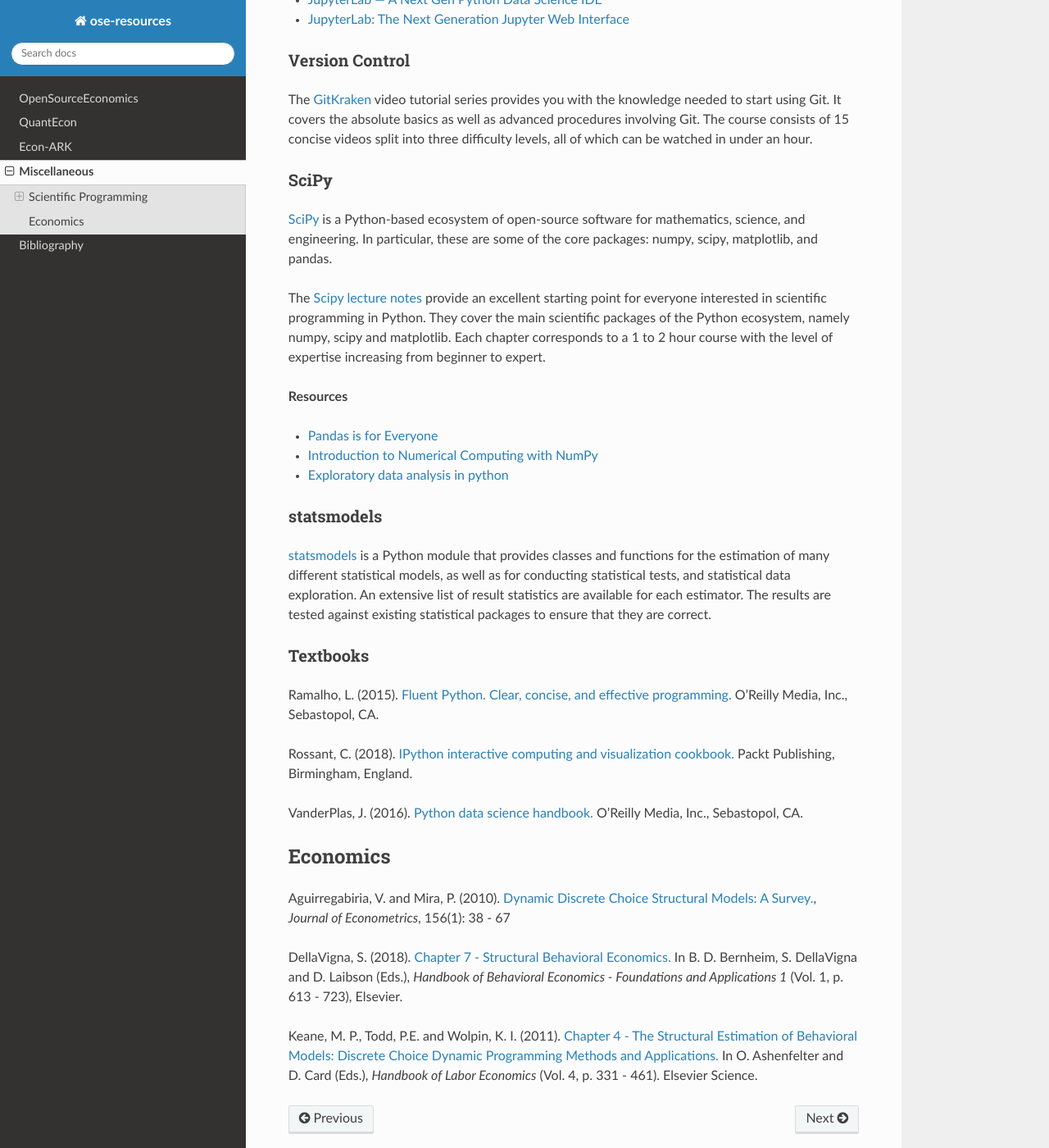
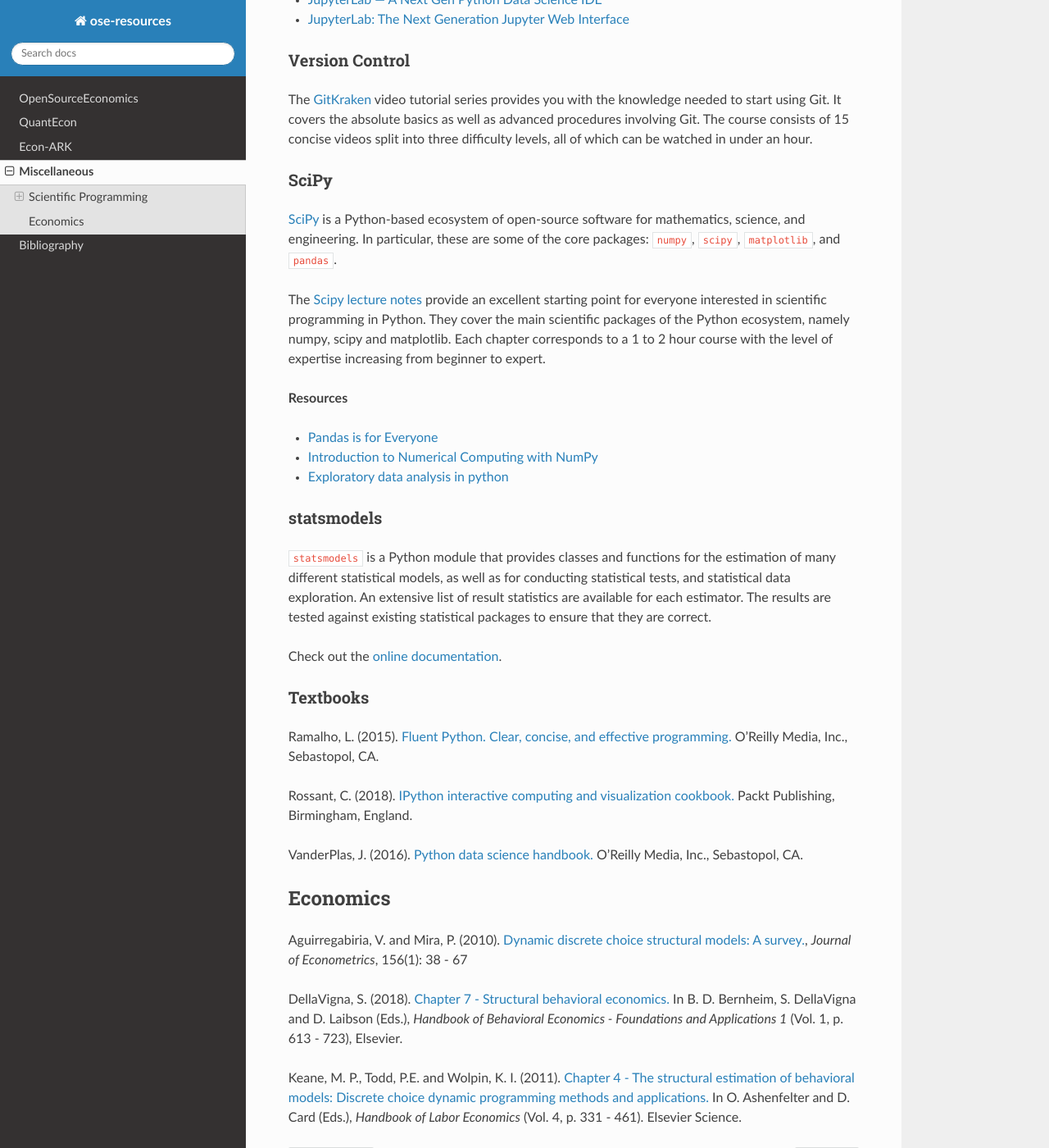
Before and after one commit to MargaritaRad/ose-resources, a Sphinx documentation site: the page built from docs/source/miscellaneous.rst, in a window 1280 px wide and 1400 px high, scrolled down 664 px. Shown: the whole window at 82% size. Built offline with Sphinx 7.4.7 and the Read the Docs theme 2.0.0, drawn with Linux system fonts in a browser that asks for light colours.

Commit message:
updated statsmodels entry, changed reference capitalization to apa

```diff
--- a/docs/source/miscellaneous.rst
+++ b/docs/source/miscellaneous.rst
@@ -30,7 +30,7 @@ The `GitKraken <https://www.gitkraken.com/resources/learn-git>`_ video tutorial
 SciPy
 *****
 
-`SciPy <https://www.scipy.org>`_ is a Python-based ecosystem of open-source software for mathematics, science, and engineering. In particular, these are some of the core packages: numpy, scipy, matplotlib, and pandas.
+`SciPy <https://www.scipy.org>`_ is a Python-based ecosystem of open-source software for mathematics, science, and engineering. In particular, these are some of the core packages: ``numpy``, ``scipy``, ``matplotlib``, and ``pandas``.
 
 The `Scipy lecture notes <https://scipy-lectures.org/>`_ provide an excellent starting point for everyone interested in scientific programming in Python. They cover the main scientific packages of the Python ecosystem, namely numpy, scipy and matplotlib. Each chapter corresponds to a 1 to 2 hour course with the level of expertise increasing from beginner to expert.
 
@@ -45,7 +45,9 @@ The `Scipy lecture notes <https://scipy-lectures.org/>`_ provide an excellent st
 statsmodels
 ***********
 
-`statsmodels <https://www.statsmodels.org>`_ is a Python module that provides classes and functions for the estimation of many different statistical models, as well as for conducting statistical tests, and statistical data exploration. An extensive list of result statistics are available for each estimator. The results are tested against existing statistical packages to ensure that they are correct.
+``statsmodels`` is a Python module that provides classes and functions for the estimation of many different statistical models, as well as for conducting statistical tests, and statistical data exploration. An extensive list of result statistics are available for each estimator. The results are tested against existing statistical packages to ensure that they are correct.
+
+Check out the `online documentation <https://www.statsmodels.org>`_.
 
 Textbooks
 **********
@@ -60,8 +62,8 @@ VanderPlas, J. (2016). `Python data science handbook. <https://www.oreilly.com/l
 Economics
 ----------
 
-Aguirregabiria, V. and Mira, P. (2010). `Dynamic Discrete Choice Structural Models: A Survey. <https://www.sciencedirect.com/science/article/pii/S0304407609001985>`_, *Journal of Econometrics*, 156(1): 38 - 67
+Aguirregabiria, V. and Mira, P. (2010). `Dynamic discrete choice structural models: A survey. <https://www.sciencedirect.com/science/article/pii/S0304407609001985>`_, *Journal of Econometrics*, 156(1): 38 - 67
 
-DellaVigna, S. (2018). `Chapter 7 - Structural Behavioral Economics. <http://www.sciencedirect.com/science/article/pii/S235223991830006X>`_ In B. D. Bernheim, S. DellaVigna and D. Laibson (Eds.), *Handbook of Behavioral Economics - Foundations and Applications 1* (Vol. 1, p. 613 - 723), Elsevier.
+DellaVigna, S. (2018). `Chapter 7 - Structural behavioral economics. <http://www.sciencedirect.com/science/article/pii/S235223991830006X>`_ In B. D. Bernheim, S. DellaVigna and D. Laibson (Eds.), *Handbook of Behavioral Economics - Foundations and Applications 1* (Vol. 1, p. 613 - 723), Elsevier.
 
-Keane, M. P., Todd, P.E. and Wolpin, K. I. (2011). `Chapter 4 - The Structural Estimation of Behavioral Models: Discrete Choice Dynamic Programming Methods and Applications. <http://www.sciencedirect.com/science/article/pii/S0169721811004102>`_ In O. Ashenfelter and D. Card (Eds.), *Handbook of Labor Economics* (Vol. 4, p. 331 - 461). Elsevier Science.
+Keane, M. P., Todd, P.E. and Wolpin, K. I. (2011). `Chapter 4 - The structural estimation of behavioral models: Discrete choice dynamic programming methods and applications. <http://www.sciencedirect.com/science/article/pii/S0169721811004102>`_ In O. Ashenfelter and D. Card (Eds.), *Handbook of Labor Economics* (Vol. 4, p. 331 - 461). Elsevier Science.
```
Also changed, not shown: docs/source/OpenSourceEconomics.rst (+4 -4 lines).
